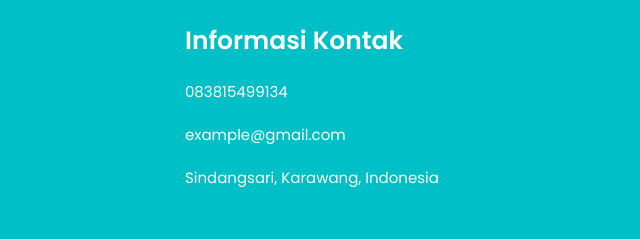
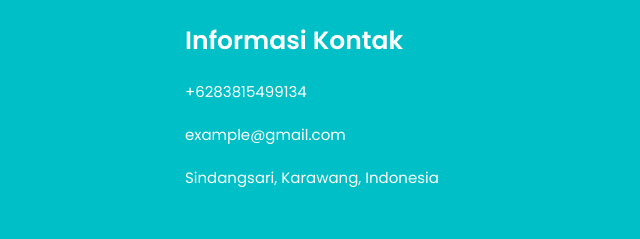
Before and after one commit to nunusaputra/UMKM-LANDING-PAGE, a plain HTML site: page index.html in a window 1280 px wide. Shown: the part 4949-5188 px from the top of the page, 640-1280 px from the left. Drawn offline with nearby package versions, Linux system fonts and the light colour scheme.

Commit message:
Update again

```diff
--- a/index.html
+++ b/index.html
@@ -56,7 +56,7 @@
             <h3>TELOR <span class="h3">ASIN</span></h3>
             <h4>WIWI HASANAH <span>FAUZI</span><br>PASTI <span class="multiple-text"></span></h4>
             <p>WH Fauzi selalu menjadi pilihan utama. Mari buktikan sendiri mengapa WH Fauzi adalah pilihan nomor satu untuk penggemar telor asin sejati!</p>
-            <a href="https://wa.me/083815499134/?text=Halo,%20dengan%20WH%20Fauzi%3F%20Saya%20ingin%20memesan%20telor%20asin
+            <a href="https://wa.me/+6283815499134/?text=Halo,%20dengan%20WH%20Fauzi%3F%20Saya%20ingin%20memesan%20telor%20asin
             " class="btn">Pesan Sekarang</a>
         </div>
     </section>
@@ -79,7 +79,7 @@
                 <p>WH Fauzi adalah pilihan utama untuk semua pecinta telor asin! Kami menyediakan telor asin berkualitas terbaik yang diolah dengan cinta dan telaten.</p><br>
                 <p>Dengan rasa yang gurih dan tekstur yang lembut, telor asin kami akan memanjakan lidah Anda dalam setiap gigitan.</p><br>
                 <p>Jadi, jika Anda ingin menikmati telor asin berkualitas tinggi dan lezat, pilihlah WH Fauzi - tempat yang selalu memenuhi keinginan Anda untuk cita rasa yang tak terlupakan!</p>
-                <a href="https://wa.me/083815499134/?text=Halo,%20dengan%20WH%20Fauzi%3F%20Saya%20ingin%20memesan%20telor%20asin" class="btn">Hubungi Kami Via WhatsApp</a>
+                <a href="https://wa.me/+6283815499134/?text=Halo,%20dengan%20WH%20Fauzi%3F%20Saya%20ingin%20memesan%20telor%20asin" class="btn">Hubungi Kami Via WhatsApp</a>
             </div>
         </div>
     </section>
@@ -150,7 +150,7 @@
                 <div class="overview">
                     <h1>Deskripsi</h1>
                     <p>Lorem ipsum dolor sit amet consectetur adipisicing elit. Ut soluta quas tempore laborum saepe sit. Harum, quidem! Nemo, quis dolores.</p>
-                    <a href="https://wa.me/083815499134/?text=Halo,%20dengan%20WH%20Fauzi%3F%20Saya%20ingin%20memesan%20telor%20asin" class="btn-1">Pesan Sekarang</a>
+                    <a href="https://wa.me/+6283815499134/?text=Halo,%20dengan%20WH%20Fauzi%3F%20Saya%20ingin%20memesan%20telor%20asin" class="btn-1">Pesan Sekarang</a>
                 </div>
 
             </div>
@@ -170,7 +170,7 @@
                 <div class="overview">
                     <h1>Deskripsi</h1>
                     <p>Lorem ipsum dolor sit amet consectetur adipisicing elit. Ut soluta quas tempore laborum saepe sit. Harum, quidem! Nemo, quis dolores.</p>
-                    <a href="https://wa.me/083815499134/?text=Halo,%20dengan%20WH%20Fauzi%3F%20Saya%20ingin%20memesan%20telor%20asin" class="btn-1">Pesan Sekarang</a>
+                    <a href="https://wa.me/+6283815499134/?text=Halo,%20dengan%20WH%20Fauzi%3F%20Saya%20ingin%20memesan%20telor%20asin" class="btn-1">Pesan Sekarang</a>
                 </div>
             </div>
 
@@ -189,7 +189,7 @@
                 <div class="overview">
                     <h1>Deskripsi</h1>
                     <p>Lorem ipsum dolor sit amet consectetur adipisicing elit. Ut soluta quas tempore laborum saepe sit. Harum, quidem! Nemo, quis dolores.</p>
-                    <a href="https://wa.me/083815499134/?text=Halo,%20dengan%20WH%20Fauzi%3F%20Saya%20ingin%20memesan%20telor%20asin" class="btn-1">Pesan Sekarang</a>
+                    <a href="https://wa.me/+6283815499134/?text=Halo,%20dengan%20WH%20Fauzi%3F%20Saya%20ingin%20memesan%20telor%20asin" class="btn-1">Pesan Sekarang</a>
                 </div>
             </div>
 
@@ -208,7 +208,7 @@
                 <div class="overview">
                     <h1>Deskripsi</h1>
                     <p>Lorem ipsum dolor sit amet consectetur adipisicing elit. Ut soluta quas tempore laborum saepe sit. Harum, quidem! Nemo, quis dolores.</p>
-                    <a href="https://wa.me/083815499134/?text=Halo,%20dengan%20WH%20Fauzi%3F%20Saya%20ingin%20memesan%20telor%20asin" class="btn-1">Pesan Sekarang</a>
+                    <a href="https://wa.me/+6283815499134/?text=Halo,%20dengan%20WH%20Fauzi%3F%20Saya%20ingin%20memesan%20telor%20asin" class="btn-1">Pesan Sekarang</a>
                 </div>
             </div>
 
@@ -227,7 +227,7 @@
                 <div class="overview">
                     <h1>Deskripsi</h1>
                     <p>Lorem ipsum dolor sit amet consectetur adipisicing elit. Ut soluta quas tempore laborum saepe sit. Harum, quidem! Nemo, quis dolores.</p>
-                    <a href="https://wa.me/083815499134/?text=Halo,%20dengan%20WH%20Fauzi%3F%20Saya%20ingin%20memesan%20telor%20asin" class="btn-1">Pesan Sekarang</a>
+                    <a href="https://wa.me/+6283815499134/?text=Halo,%20dengan%20WH%20Fauzi%3F%20Saya%20ingin%20memesan%20telor%20asin" class="btn-1">Pesan Sekarang</a>
                 </div>
             </div>
 
@@ -246,7 +246,7 @@
                 <div class="overview">
                     <h1>Deskripsi</h1>
                     <p>Lorem ipsum dolor sit amet consectetur adipisicing elit. Ut soluta quas tempore laborum saepe sit. Harum, quidem! Nemo, quis dolores.</p>
-                    <a href="https://wa.me/083815499134/?text=Halo,%20dengan%20WH%20Fauzi%3F%20Saya%20ingin%20memesan%20telor%20asin" class="btn-1">Pesan Sekarang</a>
+                    <a href="https://wa.me/+6283815499134/?text=Halo,%20dengan%20WH%20Fauzi%3F%20Saya%20ingin%20memesan%20telor%20asin" class="btn-1">Pesan Sekarang</a>
                 </div>
             </div>
 
@@ -364,7 +364,7 @@
                 <div class="contact-icon">
                     <i class="fa-brands fa-whatsapp medsos"></i>
                     <h1 class="contact-title">WhatsApp</h1>
-                    <a href="https://wa.me/083815499134/?text=Halo,%20dengan%20WH%20Fauzi%3F%20Saya%20ingin%20memesan%20telor%20asin" class="btn-contact">Hubungi Kami</a>
+                    <a href="https://wa.me/+6283815499134/?text=Halo,%20dengan%20WH%20Fauzi%3F%20Saya%20ingin%20memesan%20telor%20asin" class="btn-contact">Hubungi Kami</a>
                 </div>
             </div>
             <div class="box-1">
@@ -414,7 +414,7 @@
             <div class="box">
                 <h3>Media Sosial</h3>
                 <a href="#">Facebook</a>
-                <a href="https://wa.me/083815499134/?text=Halo,%20dengan%20WH%20Fauzi%3F%20Saya%20ingin%20memesan%20telor%20asin">WhatsApp</a>
+                <a href="https://wa.me/+6283815499134/?text=Halo,%20dengan%20WH%20Fauzi%3F%20Saya%20ingin%20memesan%20telor%20asin">WhatsApp</a>
                 <a href="#">Instagram</a>
                 <a href="#">Shopee</a>
                 <a href="#">Tokopedia</a>
@@ -422,7 +422,7 @@
 
             <div class="box">
                 <h3>Informasi Kontak</h3>
-                <a href="#">083815499134</a>
+                <a href="#">+6283815499134</a>
                 <a href="#">example@gmail.com</a>
                 <a href="#">Sindangsari, Karawang, Indonesia</a>
             </div>
```
